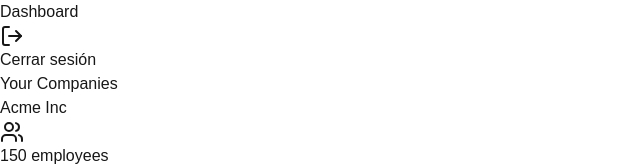
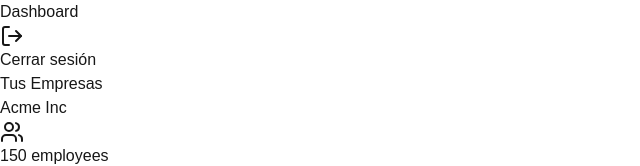
Before and after one commit to medine-tech/medine-tech-erp, a Next.js app in the folder apps/backoffice/: page /dashboard in a window 1280 px wide. Shown: the top 166 px of the page, without its empty margins (0-640 px from the left). Built offline with nearby package versions, Linux system fonts and the light colour scheme.

Commit message:
feat(ME-81): Refactory code Dashboard

```diff
--- a/apps/backoffice/src/app/dashboard/page.tsx
+++ b/apps/backoffice/src/app/dashboard/page.tsx
@@ -30,7 +30,7 @@
             <DashboardHeader />
             <main className="flex-1 space-y-4 p-8 pt-6">
                 <div className="flex items-center justify-between">
-                    <h2 className="text-3xl font-bold tracking-tight">Your Companies</h2>
+                    <h2 className="text-3xl font-bold tracking-tight">Tus Empresas</h2>
                 </div>
                 <CompanyList companies={mockCompanies} />
             </main>
```
